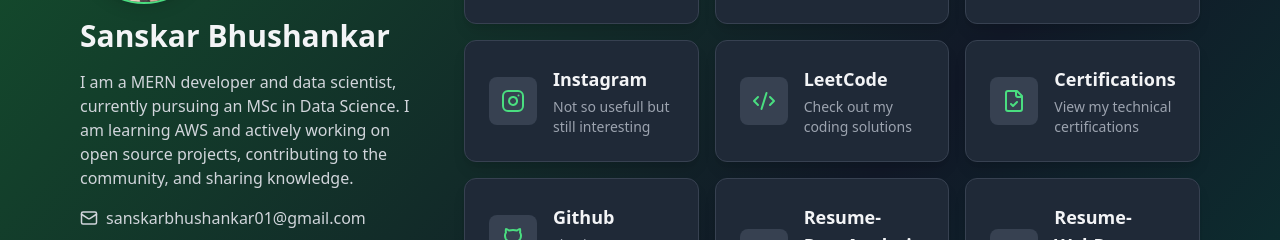
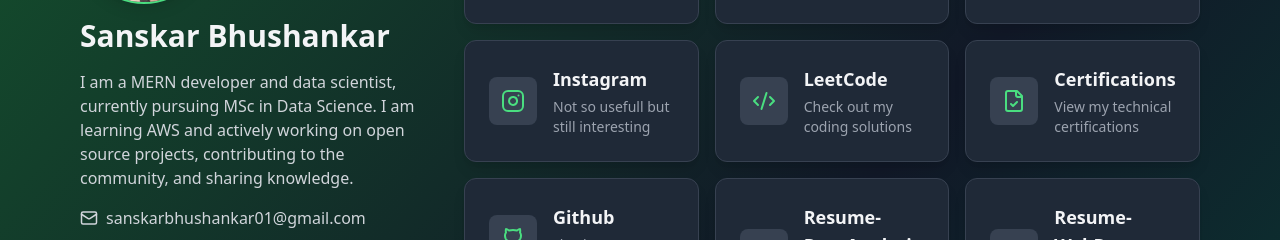
Before and after one commit to Sanskar-Bhushankar/Social-tree, a React (Vite) app: page / in a window 1280 px wide. Shown: the part 270-510 px from the top of the page. Built offline with nearby package versions, Linux system fonts and the light colour scheme.

Commit message:
spell checked

```diff
--- a/src/components/Profile.tsx
+++ b/src/components/Profile.tsx
@@ -12,7 +12,7 @@
       />
       <h1 className="text-3xl font-bold text-gray-100">Sanskar Bhushankar</h1>
       <p className="text-gray-300 max-w-md">
-        I am a MERN developer and data scientist, currently pursuing an MSc in Data Science. I am learning AWS and actively working on open source projects, contributing to the community, and sharing knowledge.
+        I am a MERN developer and data scientist, currently pursuing MSc in Data Science. I am learning AWS and actively working on open source projects, contributing to the community, and sharing knowledge.
       </p>
       <div className="flex flex-col space-y-2">
         <a
```
